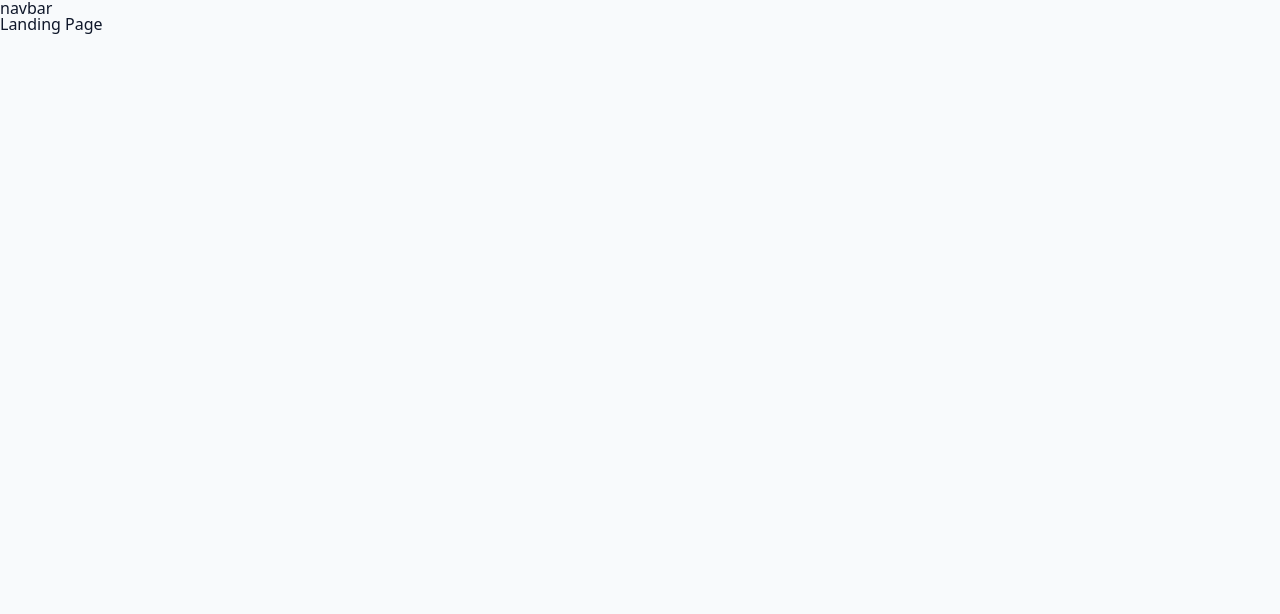
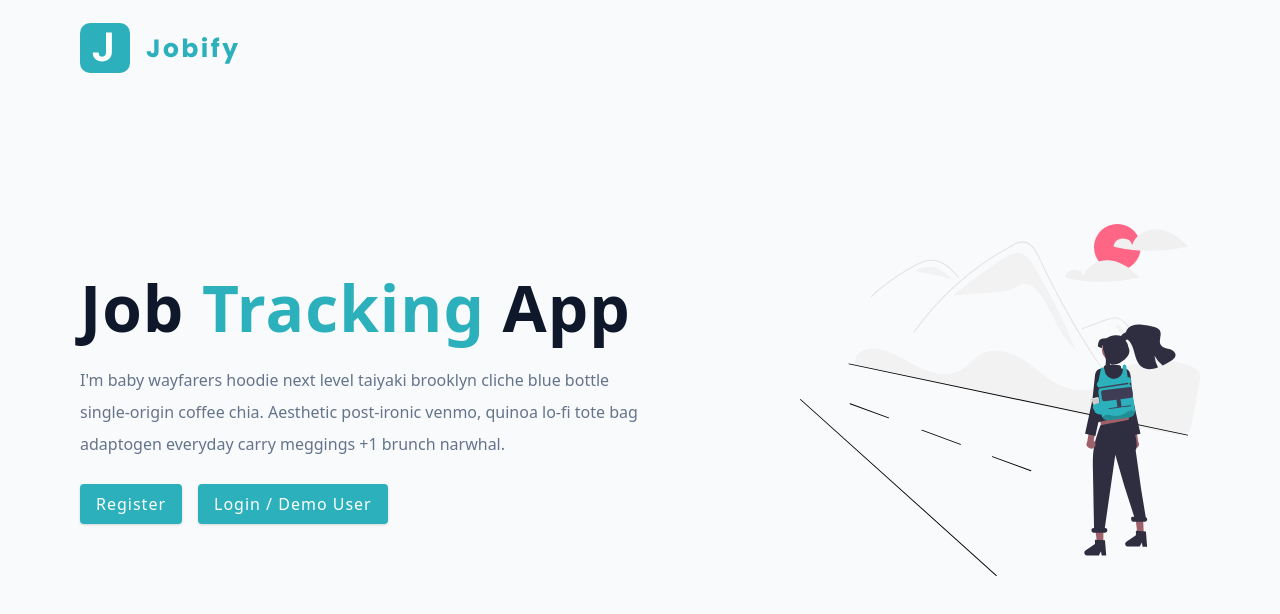
Before and after one commit to gucasassi/jobify, a React (Vite) app in the folder frontend/: page / in a window 1280 px wide. Shown: the top 614 px of the page. Built offline with nearby package versions, Linux system fonts and the light colour scheme.

Commit message:
feat(front): add landing page

```diff
--- a/frontend/package.json
+++ b/frontend/package.json
@@ -12,7 +12,8 @@
   "dependencies": {
     "react": "^18.2.0",
     "react-dom": "^18.2.0",
-    "react-router-dom": "6.10.0"
+    "react-router-dom": "6.10.0",
+    "styled-components": "5.3.10"
   },
   "devDependencies": {
     "@types/react": "^18.2.37",
--- /dev/null
+++ b/frontend/src/components/Logo.jsx
@@ -0,0 +1,7 @@
+import logo from "../assets/img/logo.svg";
+
+const Logo = () => {
+  return <img src={logo} alt="jobify" className="logo" />;
+};
+
+export default Logo;
--- a/frontend/src/components/layouts/RootLayout.jsx
+++ b/frontend/src/components/layouts/RootLayout.jsx
@@ -3,7 +3,6 @@
 const RootLayout = () => {
   return (
     <div>
-      <div>navbar</div>
       <Outlet />
     </div>
   );
--- a/frontend/src/pages/LandingPage.jsx
+++ b/frontend/src/pages/LandingPage.jsx
@@ -1,5 +1,87 @@
+import styled from "styled-components";
+import { Link } from "react-router-dom";
+
+import Logo from "../components/Logo";
+import main from "../assets/img/main.svg";
+
+const Section = styled.section`
+  nav {
+    width: var(--fluid-width);
+    max-width: var(--max-width);
+    margin: 0 auto;
+    height: var(--nav-height);
+    display: flex;
+    align-items: center;
+  }
+  .page {
+    min-height: calc(100vh - var(--nav-height));
+    display: grid;
+    align-items: center;
+    margin-top: -3rem;
+  }
+  h1 {
+    font-weight: 700;
+    span {
+      color: var(--primary-500);
+    }
+    margin-bottom: 1.5rem;
+  }
+  p {
+    line-height: 2;
+    color: var(--text-secondary-color);
+    margin-bottom: 1.5rem;
+    max-width: 35em;
+  }
+  .register-link {
+    margin-right: 1rem;
+  }
+  .main-img {
+    display: none;
+  }
+  .btn {
+    padding: 0.75rem 1rem;
+  }
+  @media (min-width: 992px) {
+    .page {
+      grid-template-columns: 1fr 400px;
+      column-gap: 3rem;
+    }
+    .main-img {
+      display: block;
+    }
+  }
+`;
+
 const LandingPage = () => {
-  return <div>Landing Page</div>;
+  return (
+    <Section>
+      {/* Navbar */}
+      <nav>
+        <Logo />
+      </nav>
+      {/* Page Content */}
+      <div className="container page">
+        <div className="info">
+          <h1>
+            job <span>tracking</span> app
+          </h1>
+          <p>
+            I'm baby wayfarers hoodie next level taiyaki brooklyn cliche blue
+            bottle single-origin coffee chia. Aesthetic post-ironic venmo,
+            quinoa lo-fi tote bag adaptogen everyday carry meggings +1 brunch
+            narwhal.
+          </p>
+          <Link to="/register" className="btn register-link">
+            Register
+          </Link>
+          <Link to="/login" className="btn ">
+            Login / Demo User
+          </Link>
+        </div>
+        <img src={main} alt="job hunt" className="img main-img" />
+      </div>
+    </Section>
+  );
 };
 
 export default LandingPage;
```
Also changed, not shown: 2 other files (tests, documents, lock files or other folders).
